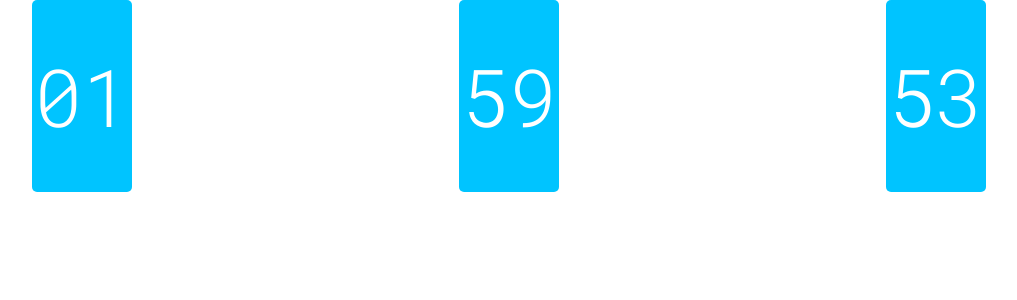
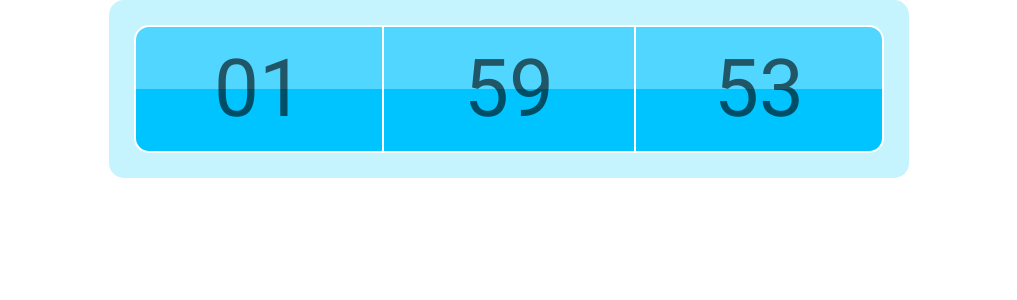
Before and after one commit to MJez29/htn-frontend-challenge, a React (Create React App) app: page / in a window 1280 px wide. Shown: the top 300 px of the page, without its empty margins (131-1148 px from the left). Built offline with nearby package versions, Linux system fonts and the light colour scheme.

Commit message:
Styled countdown timer

```diff
--- a/src/App.css
+++ b/src/App.css
@@ -1,28 +1,5 @@
-.App {
-  text-align: center;
+.countdown {
+  width: 800px;
+  max-width: 100vw;
+  margin: auto;
 }
-
-.App-logo {
-  animation: App-logo-spin infinite 20s linear;
-  height: 80px;
-}
-
-.App-header {
-  background-color: #222;
-  height: 150px;
-  padding: 20px;
-  color: white;
-}
-
-.App-title {
-  font-size: 1.5em;
-}
-
-.App-intro {
-  font-size: large;
-}
-
-@keyframes App-logo-spin {
-  from { transform: rotate(0deg); }
-  to { transform: rotate(360deg); }
-}
--- a/src/App.js
+++ b/src/App.js
@@ -7,7 +7,9 @@ class App extends Component {
   render() {
     return (
       <div className="App">
-        <Countdown/>
+        <div className="countdown">
+          <Countdown/>
+        </div>
       </div>
     );
   }
--- a/src/components/countdown.css
+++ b/src/components/countdown.css
@@ -1,18 +1,49 @@
 .time {
     font-family: 'Roboto Mono', monospace;
-    width: 100px;
+
     text-align: center;
-    border-radius: 5px;
-    color: white;
+    color: rgba(0, 0, 0, 0.6);
     background-color: #00C4FF;
     margin: auto;
-    padding-top: 50px;
-    padding-bottom: 50px;
+    padding: 0;
+    border: 2px solid #FFF;
+
+
+
+    width: 100%;
+    height: 100%;
+    box-sizing: border-box;
+    padding: 1em 0;
+
+    background-color: rgba(0, 196, 255, 1);
+    background-image: -webkit-linear-gradient(270deg, rgb(81, 214, 255) 50%, rgba(0, 196, 255, 1) 50%);
+}
+
+.time-left {
+    border-top-left-radius: 15px;
+    border-bottom-left-radius: 15px;
+}
+
+.time-center {
+    border-left: 1px;
+    border-right: 1px;
+}
+
+.time-right {
+    border-top-right-radius: 15px;
+    border-bottom-right-radius: 15px;
+}
+
+.time * {
     font-size: 5em;
-    /* text-shadow: 1px 1px 1px rgba(0, 0, 0, 0.25); */
+    font-weight: normal;
+    margin: 0;
+    padding: 0;
 }
 
 .container {
     background-color: #C5F4FF;
-    border-radius: 5px;
+    border-radius: 15px;
+    box-sizing: border-box;
+    padding: 25px;
 }
--- a/src/components/countdown.jsx
+++ b/src/components/countdown.jsx
@@ -50,20 +50,20 @@ class Countdown extends React.Component {
     render() {
 
         return (
-            <div className="pure-g">
+            <div className="pure-g container">
                 <div className="pure-u-1-3">
-                    <div className="time">
-                        {this.pad(this.state.hours)}
+                    <div className="time time-left">
+                        <h1>{this.pad(this.state.hours)}</h1>
                     </div>
                 </div>
                 <div className="pure-u-1-3">
-                    <div className="time">
-                        {this.pad(this.state.minutes)}
+                    <div className="time time-center">
+                        <h1>{this.pad(this.state.minutes)}</h1>
                     </div>
                 </div>
                 <div className="pure-u-1-3">
-                    <div className="time">
-                        {this.pad(this.state.seconds)}
+                    <div className="time time-right">
+                        <h1>{this.pad(this.state.seconds)}</h1>
                     </div>
                 </div>
             </div>
```
